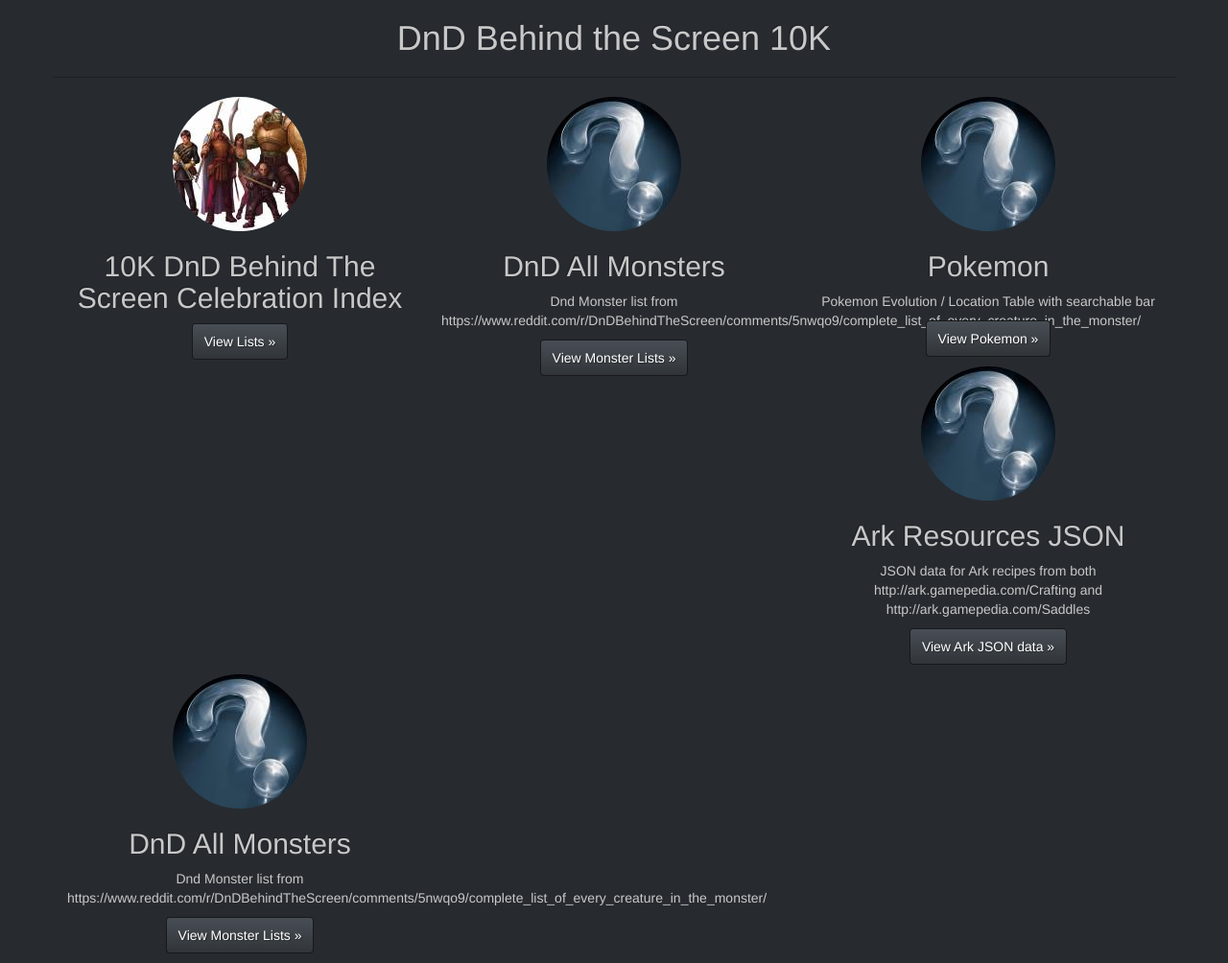
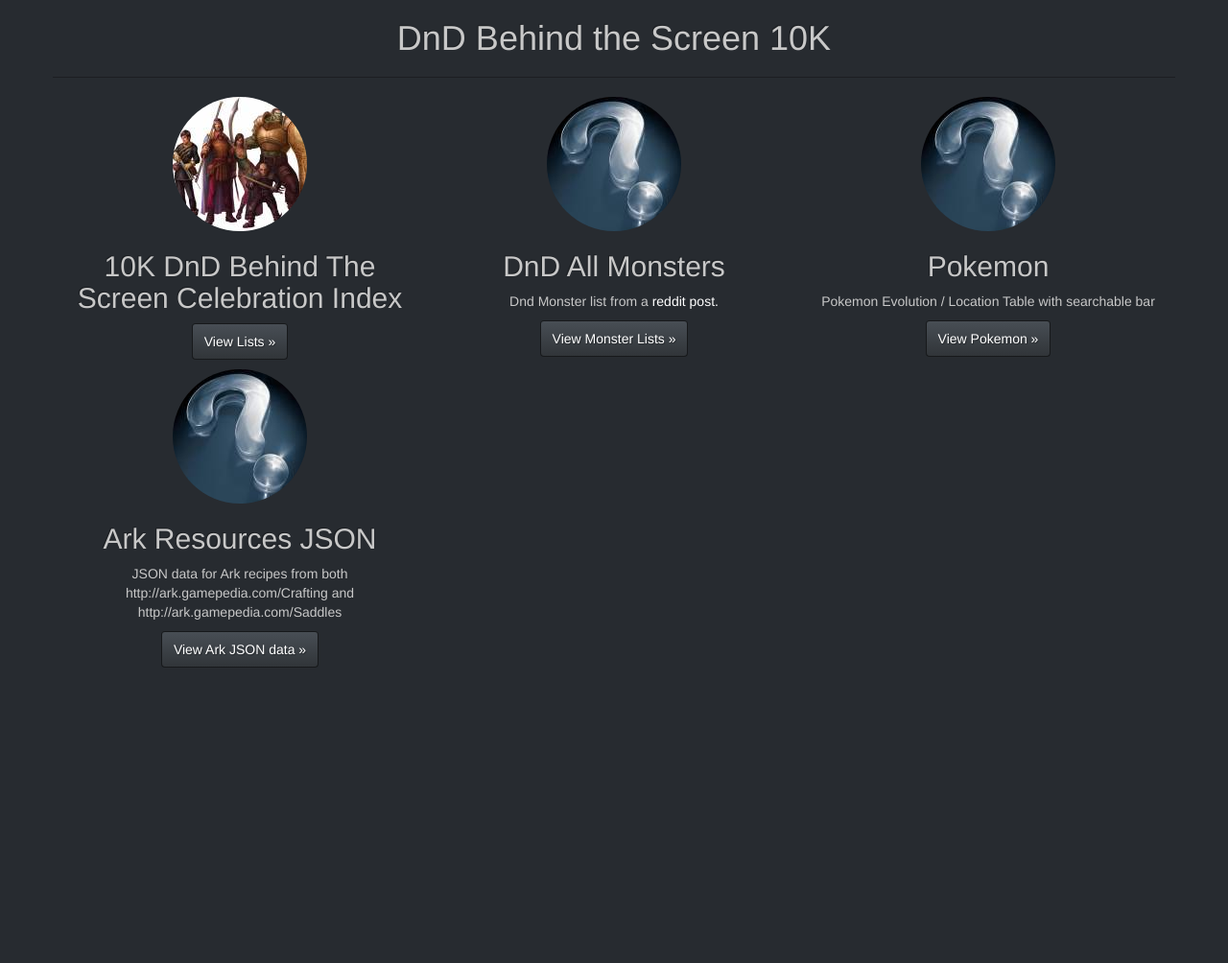
Before and after one commit to AnEmortalKid/anemortalkid.github.io, a plain HTML site: page index.html in a window 1280 px wide. Shown: the whole page at 96% size. After the commit the page ends 800 px from the top, so only its background shows below. Drawn offline with nearby package versions, Linux system fonts and the light colour scheme.

Commit message:
fixing index ordering

```diff
--- a/index.html
+++ b/index.html
@@ -20,7 +20,7 @@
         <div class="col-lg-4">
             <img class="img-circle" src="assets/images/mysteries.min.jpg" alt="Mysterious question mark from http://static.ddmcdn.com/gif/blogs/6a00d8341bf67c53ef0162fddb2a53970d-800wi.jpg" width="140" height="140">
             <h2>DnD All Monsters</h2>
-            <p>Dnd Monster list from  https://www.reddit.com/r/DnDBehindTheScreen/comments/5nwqo9/complete_list_of_every_creature_in_the_monster/</p>
+            <p>Dnd Monster list from a <a href="https://www.reddit.com/r/DnDBehindTheScreen/comments/5nwqo9/complete_list_of_every_creature_in_the_monster/">reddit post.</a></p>
             <p><a class="btn btn-default" href="/all_monsters/monsters.html" role="button">View Monster Lists &raquo;</a></p>
         </div>
         <!-- /.col-lg-4 -->
@@ -30,19 +30,15 @@
             <p>Pokemon Evolution / Location Table with searchable bar</p>
             <p><a class="btn btn-default" href="./pokemon/" role="button">View Pokemon &raquo;</a></p>
         </div><!-- /.col-lg-4 -->
+    </div><!-- /.container -->
+	<div class="row text-center block-center">
 		<div class="col-lg-4">
 			<img class="img-circle" src="assets/images/mysteries.min.jpg" alt="Mysterious question mark from http://static.ddmcdn.com/gif/blogs/6a00d8341bf67c53ef0162fddb2a53970d-800wi.jpg" width="140" height="140">
 			<h2>Ark Resources JSON</h2>
 			<p>JSON data for Ark recipes from both http://ark.gamepedia.com/Crafting and http://ark.gamepedia.com/Saddles</p>
 			<p><a class="btn btn-default" href="./ark_json/" role="button">View Ark JSON data &raquo;</a></p>
         </div><!-- /.col-lg-4 -->
-        <div class="col-lg-4">
-            <img class="img-circle" src="assets/images/mysteries.min.jpg" alt="Mysterious question mark from http://static.ddmcdn.com/gif/blogs/6a00d8341bf67c53ef0162fddb2a53970d-800wi.jpg" width="140" height="140">
-            <h2>DnD All Monsters</h2>
-            <p>Dnd Monster list from  https://www.reddit.com/r/DnDBehindTheScreen/comments/5nwqo9/complete_list_of_every_creature_in_the_monster/</p>
-            <p><a class="btn btn-default" href="./ark_json/" role="button">View Monster Lists &raquo;</a></p>
 	</div>
-    </div><!-- /.container -->
     <!-- JavaScript
     ================================================== -->
     <script src="//ajax.googleapis.com/ajax/libs/jquery/1.11.3/jquery.min.js"></script>
```
Lines whose indentation alone changed are shown as unchanged.
